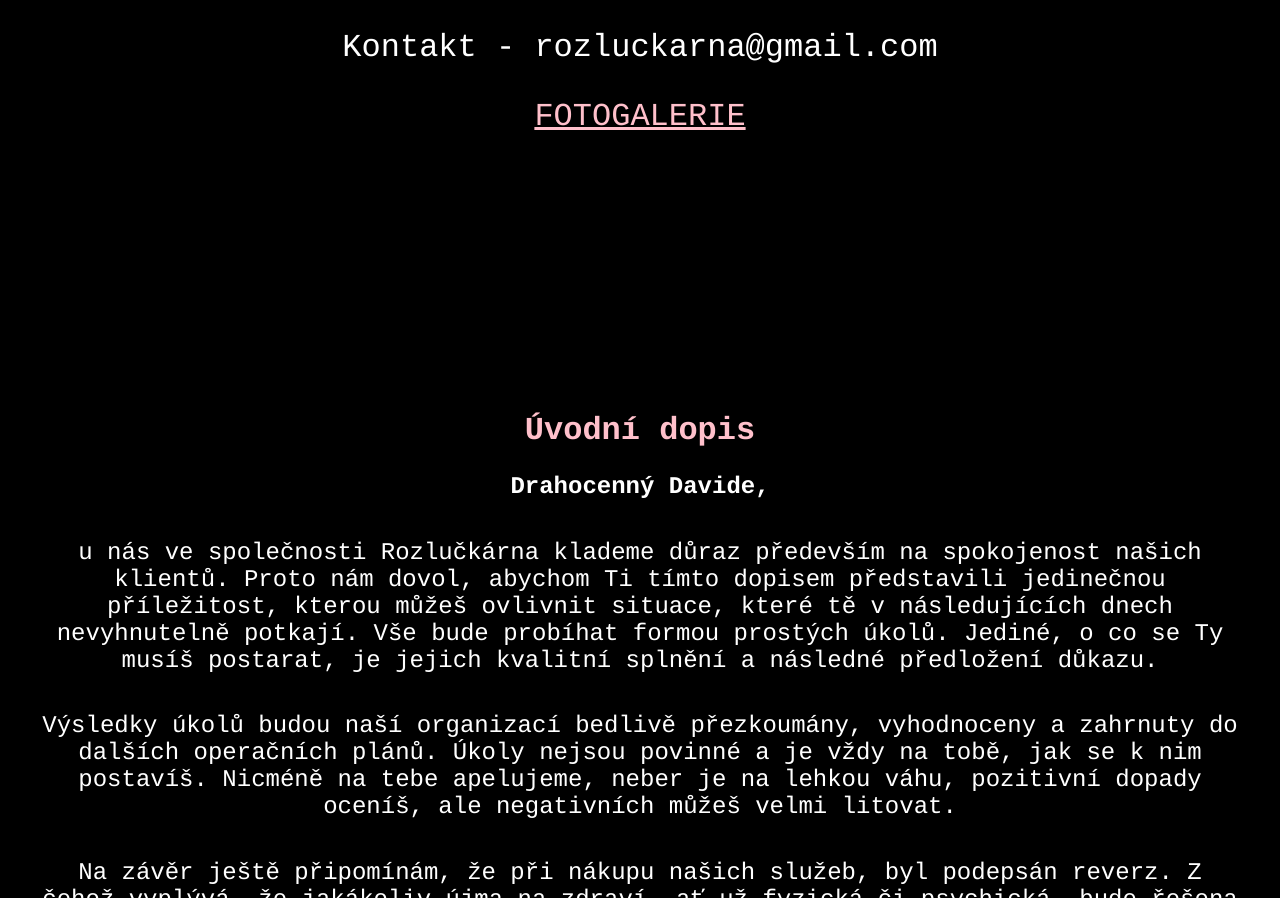
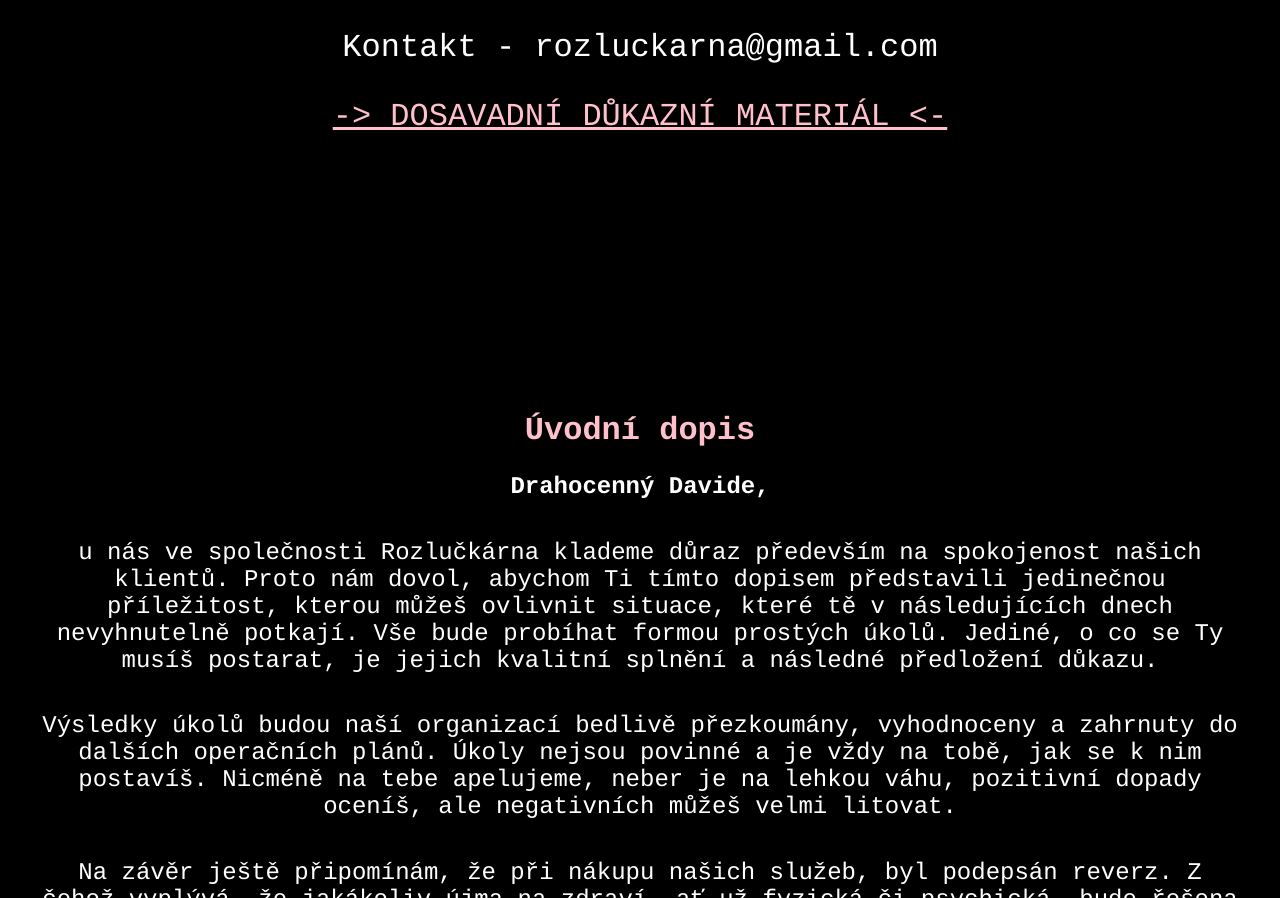
Before and after one commit to dulajo/rozluckarna, a website: page index.html in a window 1280 px wide. Shown: the part 1322-2220 px from the top of the page. Drawn offline with Linux system fonts and the light colour scheme.

Commit message:
dukazni material

```diff
--- a/index.html
+++ b/index.html
@@ -61,7 +61,7 @@
             svoji pojišťovnu
         </p>
         <p class="mainText">Kontakt - rozluckarna@gmail.com</p>
-        <a class="title" href="https://photos.app.goo.gl/tqFGsg8iRBJoBZDW7"><p class="title">FOTOGALERIE</p></a>
+        <a class="title" href="https://photos.app.goo.gl/tqFGsg8iRBJoBZDW7"><p class="title">-> DOSAVADNÍ DŮKAZNÍ MATERIÁL <-</p></a>
 
     </div>
 </div>
```
